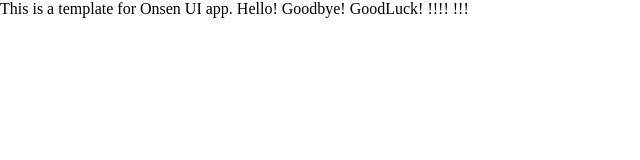
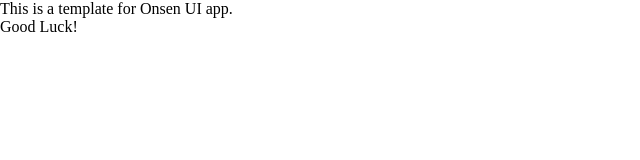
Before and after one commit to knight9999/CITest, a browser extension: page www/index.html in a window 1280 px wide. Shown: the whole page, without its empty margins (0-640 px from the left). Drawn offline with Linux system fonts and the light colour scheme.

Commit message:
Good Luck

```diff
--- a/www/index.html
+++ b/www/index.html
@@ -20,6 +20,7 @@
 </head>
 <body>
     This is a template for Onsen UI app.
-    Hello! Goodbye! GoodLuck! !!!! !!!
+<br>
+    Good Luck!
 </body>
 </html>
```
Also changed, not shown: config.xml (+9 -14 lines).
